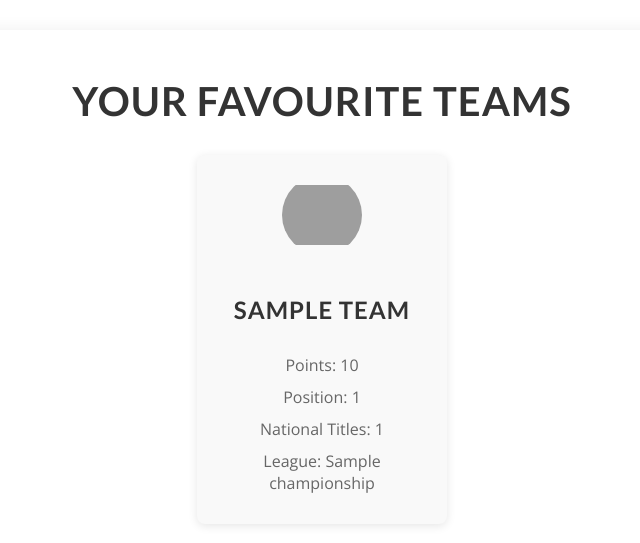
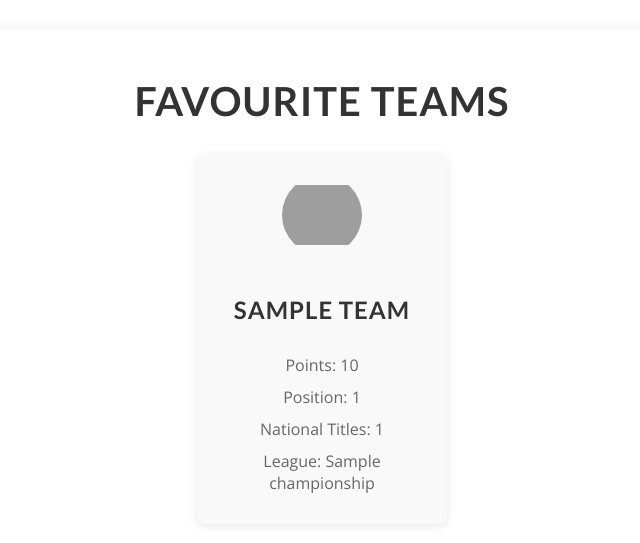
Before and after one commit to Petar-Koprinkov/Football_App, a Django app: template templates/football/favourite.html in a window 1280 px wide. Shown: the part 88-631 px from the top of the page, without its empty margins (318-958 px from the left). Run offline with Django 5.2, Linux system fonts and the light colour scheme; the template is opened without the code that fills it: values that come from a table or form of the project are taken from there, others are empty; tables that the repository leaves empty hold one stand-in row (values such as "Sample post"); grey boxes are pictures that could not be loaded.

Commit message:
Fixed templates and CSS

```diff
--- a/templates/football/favourite.html
+++ b/templates/football/favourite.html
@@ -1,7 +1,7 @@
 {% extends 'football/base.html' %}
 {% block content %}
     <div class="favorites-container">
-        <h1>Your Favourite Teams</h1>
+        <h1>Favourite Teams</h1>
         <div class="teams-list">
             {% for team in favourite_teams %}
                 <a href="{% url 'team' team.name %}">
```
Also changed, not shown: static/images/chelsea_stadium.png (added).
